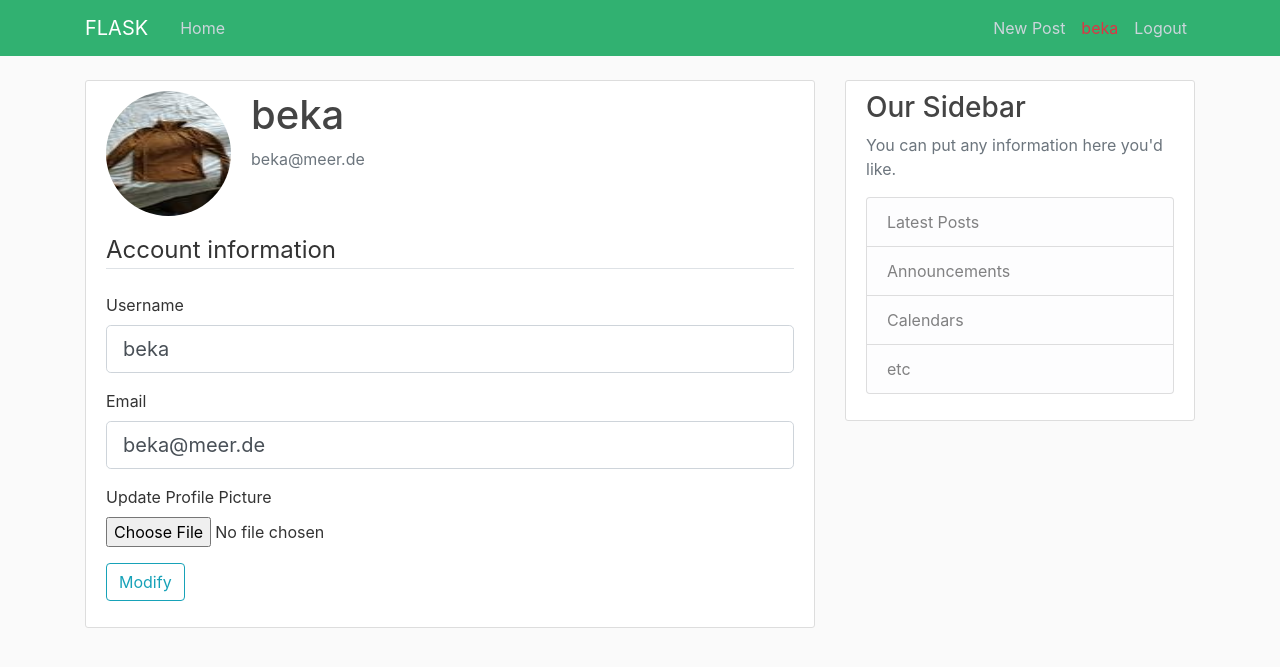
After one commit to Thaddeusz/flask, a Flask app: page /account in a window 1280 px wide. The commit adds this page. Shown: the top 667 px of the page. Run offline with Flask 2, Linux system fonts and the light colour scheme; a user stored in the database is signed in; parts of the project's set-up code (start-up, migrations or seed data) failed here and were passed over; some libraries are stand-ins or nearby versions.

Commit message:
new stuff

```diff
--- a/web_app/__init__.py
+++ b/web_app/__init__.py
@@ -9,6 +9,9 @@ app.config['SECRET_KEY'] = '3badce9f82d5d3567d83e489552ad555'
 app.config["SQLALCHEMY_DATABASE_URI"] = "sqlite:///site.db"
 db = SQLAlchemy(app)
 bcrypt = Bcrypt(app)
+
 login_manager = LoginManager(app)
+login_manager.login_view = "login" # calls this is account is called
+login_manager.login_message_category = "info"
 
 from web_app import routes
--- a/web_app/forms.py
+++ b/web_app/forms.py
@@ -1,7 +1,10 @@
+from typing import Text
 from flask_wtf import FlaskForm
-from wtforms import StringField, PasswordField, SubmitField, BooleanField
+from flask_wtf.file import FileField, FileAllowed
+from wtforms import StringField, PasswordField, SubmitField, BooleanField, TextAreaField
 from wtforms.validators import DataRequired, Email, Length, ValidationError, email_validator, EqualTo
 from web_app.models import User
+from flask_login import current_user
 
 class RegistrationForm(FlaskForm):
     username = StringField("Username", validators=[DataRequired(), Length(min=2, max=20),])
@@ -25,3 +28,28 @@ class LoginForm(FlaskForm):
     password = PasswordField("Password", validators=[DataRequired()])
     remember = BooleanField("Remember me!")
     submit = SubmitField("Log in!")
+
+
+class UpdateAccountForm(FlaskForm):
+    username = StringField("Username", validators=[DataRequired(), Length(min=2, max=20),])
+    email = StringField("Email", validators=[DataRequired(), Email()])
+    picture = FileField("Update Profile Picture", validators=[FileAllowed(["jpg"])])
+    submit = SubmitField("Modify")
+
+    def validate_username(username, email):
+        if username.data is not current_user.username and email.data is current_user.email: # allows change even if the email not changed
+            user = User.query.filter_by(username=username.data).first()
+            if user:
+                raise ValidationError("User already exists")
+
+    def validate_email(email, username):
+        if email.data is not current_user.email and username.data is current_user.username:
+            email = User.query.filter_by(email=email.data).first()
+            if email:
+                raise ValidationError("E-mail already exists")
+
+
+class PostForm(FlaskForm):
+    title = StringField('Title', validators=[DataRequired()])
+    content = TextAreaField('Content', validators=[DataRequired()])
+    submit = SubmitField("Post")
--- a/web_app/routes.py
+++ b/web_app/routes.py
@@ -1,28 +1,18 @@
-from flask import render_template, url_for, flash, redirect
+from flask import render_template, url_for, flash, redirect, request, abort
 from web_app import app, db, bcrypt
-from web_app.forms import RegistrationForm, LoginForm
+from web_app.forms import RegistrationForm, LoginForm, UpdateAccountForm, PostForm
 from web_app.models import User, Post
-from flask_login import login_user
+from flask_login import login_user, current_user, logout_user, login_required
+import secrets
+import os
+from PIL import Image # external library to decrease size of pictures
 
 @app.route("/")
 @app.route("/index")
 def index():
-    user = { 'username' : 'Phillip'}
-    posts = [
-        {
-            'author': "John",
-            'title' : "First post",
-            'date'  : "Today",
-            'body': 'Beautiful day in Portland!'
-        },
-        {
-            'author': "Susan",
-            'title' : "Second post",
-            'date'  : "Today",
-            'body': 'The Avengers movie was so cool!'
-        }
-    ]
-    return render_template('index.html',title="Home page", user=user, posts=posts)
+    page = request.args.get("page", 1, type=int) # get the first page when index loads
+    posts = Post.query.order_by(Post.date_posted.desc()).paginate(page=page, per_page=5) # DB QUERY, object creation and setting up pages, and ordering by latest post
+    return render_template('index.html', title="Home page", posts=posts)
 
 @app.route("/admin")
 def admin():
@@ -31,6 +21,8 @@ def admin():
 
 @app.route("/register", methods=['GET', 'POST'])
 def register():
+    if current_user.is_authenticated:
+        return redirect(url_for("index"))
     form = RegistrationForm()
     if form.validate_on_submit():
         hashed_pw = bcrypt.generate_password_hash(form.password.data)
@@ -43,12 +35,108 @@ def register():
 
 @app.route("/login", methods=['GET', 'POST'])
 def login():
+    if current_user.is_authenticated:
+        return redirect(url_for("index"))
     form = LoginForm()
     if form.validate_on_submit():
         user = User.query.filter_by(email=form.email.data).first()
         if user and bcrypt.check_password_hash(user.password, form.password.data):
             login_user(user, remember=form.remember.data)
-            return redirect(url_for("index"))
+            next_page = request.args.get('next')
+            return redirect(next_page) if next_page else redirect(url_for("index"))
         else:
             flash("No.","danger")
     return render_template('login.html', title="Login", form=form)
+
+@app.route("/logout")
+def logout():
+        if current_user.is_authenticated:
+            logout_user()
+            return redirect(url_for("index"))
+
+
+def save_picture(form_picture):
+    random_hex = secrets.token_hex(8) # generates random name for pictures
+    _, f_ext = os.path.splitext(form_picture.filename) # split filename and extension
+    picture_fn = random_hex + f_ext # combine random and extension
+    picture_path = os.path.join(app.root_path, 'static/profile_pics', picture_fn) # creates a variable to store the pictures
+    output_size = (125, 125) # sets avatar size, pixel
+    i = Image.open(form_picture) # create object for Pillow to decrease size
+    i.thumbnail(output_size) # creates new picture in Pillow
+    i.save(picture_path) # saves picture to profile_pics
+    return picture_fn
+
+
+
+@app.route("/account", methods=['GET', 'POST'])
+@login_required # calls the login_required decorator (function)
+def account(): # this is the func that the base html for_url calls
+    form = UpdateAccountForm()
+    if form.validate_on_submit():
+        if form.picture.data:
+            picture_file = save_picture(form.picture.data)
+            current_user.image_file = picture_file
+        current_user.username = form.username.data
+        current_user.email = form.email.data
+        db.session.commit()
+        flash("Your account has been updated!", "success")
+        return redirect(url_for("account"))
+    elif request.method == "GET":
+        form.username.data = current_user.username
+        form.email.data = current_user.email
+    image_file = url_for("static", filename="profile_pics/" + current_user.image_file)
+    return render_template('account.html', title="Your Account", image_file=image_file, form = form)
+
+@app.route("/new/post", methods=['GET', 'POST']) # show this html and allow http requests
+@login_required # import function that makes the user required to be logged in
+def new_post():
+    form = PostForm() # creating new object from the forms.py's postform Class
+    if form.validate_on_submit():
+        post = Post(title=form.title.data, content=form.content.data, author=current_user) # create a DB entry with the data following
+        db.session.add(post)
+        db.session.commit()
+        flash(f"Post has been successfully created", "success") # this is a Bootstrap thing
+        return redirect(url_for('index'))
+    return render_template('create_post.html', title='New Post', form=form, legend="New Post")
+
+@app.route("/post/<int:post_id>") # getting a variable from a DB, in this case the ID of the post
+def post(post_id):
+    post = Post.query.get_or_404(post_id) #creating a object from a database variable, if no post return template 404
+    return render_template("post.html", title=post.title, post=post)
+
+@app.route("/post/<int:post_id>/update", methods=['GET', 'POST'])
+@login_required
+def update_post(post_id): # MODIFY POST
+    post = Post.query.get_or_404(post_id)
+    if post.author != current_user: # check if the user want to modify is the author
+        abort(403)
+    form = PostForm()
+    if form.validate_on_submit(): # insert into DB
+        post.title = form.title.data
+        post.content = form.content.data
+        db.session.commit()
+        flash(f"Post has been successfully modified", "success") # this is a Bootstrap thing
+        return redirect(url_for('index'))
+    elif request.method == "GET":
+        form.title.data = post.title
+        form.content.data = post.content
+    return render_template('create_post.html', title='Update post', form=form, legend="Update Post")
+
+@app.route("/post/<int:post_id>/delete", methods=['POST'])
+@login_required
+def delete_post(post_id): #DELETE POST
+    post = Post.query.get_or_404(post_id)
+    if post.author != current_user: # check if the user want to modify is the author
+        abort(403)
+    db.session.delete(post)
+    db.session.commit()
+    flash(f"Post has been successfully deleted", "alert")
+    return redirect(url_for('index'))
+
+
+@app.route("/user/<string:username>") # dynamic url from a variable
+def user_posts(username):
+    page = request.args.get("page", 1, type=int) # get the first page when index loads
+    user = User.query.filter_by(username=username).first_or_404() # query the User DB and get the first item
+    posts = Post.query.filter_by(author=user).order_by(Post.date_posted.desc()).paginate(page=page, per_page=2) # DB QUERY, object creation and setting up pages, and ordering by latest post
+    return render_template('user_posts.html', posts=posts, user=user)
--- a/web_app/static/main.css
+++ b/web_app/static/main.css
@@ -1,6 +1,7 @@
 body {
-  background: #ffffff;
+  background: #fafafa;
   color: #333333;
+  margin-top: 5rem;
 }
 
 h1, h2, h3, h4, h5, h6 {
@@ -8,7 +9,7 @@ h1, h2, h3, h4, h5, h6 {
 }
 
 .bg-steel {
-  background-color: #5f788a;
+  background-color: #31b171;
 }
 
 .site-header .navbar-nav .nav-link {
@@ -51,8 +52,8 @@ a.article-title:hover {
 }
 
 .article-metadata {
-  padding-bottom: 1px;
-  margin-bottom: 4px;
+  padding-bottom: 5px;
+  margin-bottom: 3px;
   border-bottom: 1px solid #e3e3e3
 }
 
--- /dev/null
+++ b/web_app/templates/account.html
@@ -0,0 +1,58 @@
+{% extends "base.html" %}
+
+{% block content %}
+    <div class="content-section" >
+        <div class="media" >
+            <img class="rounded-circle account-img" src="{{ image_file }}" >
+            <div class="media-body">
+                <h2 class="account-heading">{{ current_user.username }}</h2>
+                <p class="text-secondary">{{ current_user.email }}</p>
+                <br>
+            </div>
+        </div>
+        <form method="POST", action="" enctype="multipart/form-data">
+            {{ form.hidden_tag() }}
+            <fieldset class="form">
+                <legend class="border-bottom mb-4">Account information</legend>
+                <div class="form-group">
+                    {{ form.username.label(class="form-control-label") }}
+                    {% if form.username.errors %}
+                        {{ form.username(class="form-control form-control-lg is-invalid") }}
+                            <div class="invalid-feedback">
+                            {% for error in form.username.errors %}
+                                <span> {{ error }} </span>
+                            {% endfor %}
+                            </div>
+                    {% else %}
+                        {{ form.username(class="form-control form-control-lg") }}
+                    {% endif %}
+                </div>
+                <div class="form-group">
+                    {{ form.email.label(class="form-control-label") }}
+                    {% if form.email.errors %}
+                        {{ form.email(class="form-control form-control-lg is-invalid") }}
+                            <div class="invalid-feedback">
+                            {% for error in form.email.errors %}
+                                <span> {{ error }} </span>
+                            {% endfor %}
+                            </div>
+                    {% else %}
+                    {{ form.email(class="form-control form-control-lg") }}
+                    {% endif %}
+                </div>
+                <div class="form-group">
+                    {{form.picture.label() }} <br>
+                    {{ form.picture(class="form-control-file") }}
+                    {% if form.picture.errors %}
+                        {% for error in form.picture.errors %}
+                                <span class="text-danger"> {{ error }} </span>
+                        {% endfor %}
+                    {% endif %}
+                </div>
+            </fieldset>
+                <div class="form-group">
+                    {{ form.submit(class="btn btn-outline-info") }}
+                </div>
+        </form>
+    </div>
+{% endblock content %}
--- a/web_app/templates/base.html
+++ b/web_app/templates/base.html
@@ -1,60 +1,77 @@
-<!doctype html>
-<html lang="en">
+<!DOCTYPE html>
+<html>
 <head>
     <!-- Required meta tags -->
     <meta charset="utf-8">
-    <meta name="viewport" content="width=device-width, initial-scale=1">
+    <meta name="viewport" content="width=device-width, initial-scale=1, shrink-to-fit=no">
 
     <!-- Bootstrap CSS -->
-    <link href="https://cdn.jsdelivr.net/npm/bootstrap@5.0.0-beta3/dist/css/bootstrap.min.css" rel="stylesheet" integrity="sha384-eOJMYsd53ii+scO/bJGFsiCZc+5NDVN2yr8+0RDqr0Ql0h+rP48ckxlpbzKgwra6" crossorigin="anonymous">
-    <link rel="stylesheet" type="text/css" href="{{url_for('static', filename="main.css")}}">
+    <link rel="stylesheet" href="https://maxcdn.bootstrapcdn.com/bootstrap/4.0.0/css/bootstrap.min.css" integrity="sha384-Gn5384xqQ1aoWXA+058RXPxPg6fy4IWvTNh0E263XmFcJlSAwiGgFAW/dAiS6JXm" crossorigin="anonymous">
 
+    <link rel="stylesheet" type="text/css" href="{{ url_for('static', filename='main.css') }}">
 </head>
-    <body> <!-- Top Menu -->
-<div class="b-example-divider"></div>
-
-<header class="p-0 bg-dark text-white">
+<body>
+    <header class="site-header">
+      <nav class="navbar navbar-expand-md navbar-dark bg-steel fixed-top">
         <div class="container">
-    <div class="d-flex flex-wrap align-items-center justify-content-center justify-content-lg-start">
-      <a href="/" class="d-flex align-items-center mb-2 mb-lg-0 text-white text-decoration-none">
-        <svg class="bi me-2" width="40" height="32"><use xlink:href="#bootstrap"/></svg>
-      </a>
-
-      <ul class="nav col-12 col-lg-auto me-lg-auto mb-2 justify-content-center mb-md-0">
-        <li><a href="{{url_for('index') }}" class="nav-link px-2 text-secondary">Home</a></li>
-        <li><a href="#" class="nav-link px-2 text-white">Features</a></li>
-        <li><a href="#" class="nav-link px-2 text-white">Pricing</a></li>
-        <li><a href="#" class="nav-link px-2 text-white">FAQs</a></li>
-        <li><a href="#" class="nav-link px-2 text-white">About</a></li>
-      </ul>
-
-      <form class="col-12 col-lg-auto mb-3 mb-lg-0 me-lg-3">
-        <input type="search" class="form-control form-control-dark" placeholder="Search...">
-      </form>
-
-      <div class="text-end">
-        <button type="button" class="btn btn-outline-light me-2"> <a href="{{url_for('login') }}"> Login </a> </button>
-        <button type="button" class="btn btn-warning">  <a href="{{url_for('register') }}"> Sign-up </a> </button>
+          <a class="navbar-brand mr-4" href="/">FLASK</a>
+          <button class="navbar-toggler" type="button" data-toggle="collapse" data-target="#navbarToggle" aria-controls="navbarToggle" aria-expanded="false" aria-label="Toggle navigation">
+            <span class="navbar-toggler-icon"></span>
+          </button>
+          <div class="collapse navbar-collapse" id="navbarToggle">
+            <div class="navbar-nav mr-auto">
+              <a class="nav-item nav-link" href="{{ url_for('index') }}">Home</a>
+            </div>
+            <!-- Navbar Right Side -->
+            <div class="navbar-nav">
+              {% if current_user.is_authenticated %}
+                <a class="nav-item nav-link" href="{{ url_for('new_post') }}">New Post</a>
+                <a class="nav-item nav-link text-danger" href="{{ url_for('account') }}"> {{current_user.username}}</a>
+                <a class="nav-item nav-link" href="{{ url_for('logout') }}">Logout</a>
+              {% else %}
+                <a class="nav-item nav-link" href="{{ url_for('login') }}">Login</a>
+                <a class="nav-item nav-link" href="{{ url_for('register') }}">Register</a>
+              {% endif %}
             </div>
           </div>
         </div>
+      </nav>
     </header>
-<main role="main" class="container"> <!-- Content -->
+    <main role="main" class="container">
       <div class="row">
         <div class="col-md-8">
           {% with messages = get_flashed_messages(with_categories=true) %}
-            {% if messages%}
+            {% if messages %}
               {% for category, message in messages %}
                 <div class="alert alert-{{ category }}">
-                  {{ message}}
+                  {{ message }}
                 </div>
               {% endfor %}
             {% endif %}
           {% endwith %}
           {% block content %}{% endblock %}
         </div>
+        <div class="col-md-4">
+          <div class="content-section">
+            <h3>Our Sidebar</h3>
+            <p class='text-muted'>You can put any information here you'd like.
+              <ul class="list-group">
+                <li class="list-group-item list-group-item-light">Latest Posts</li>
+                <li class="list-group-item list-group-item-light">Announcements</li>
+                <li class="list-group-item list-group-item-light">Calendars</li>
+                <li class="list-group-item list-group-item-light">etc</li>
+              </ul>
+            </p>
+          </div>
+        </div>
       </div>
     </main>
-        <script src="https://cdn.jsdelivr.net/npm/bootstrap@5.0.0-beta3/dist/js/bootstrap.bundle.min.js" integrity="sha384-JEW9xMcG8R+pH31jmWH6WWP0WintQrMb4s7ZOdauHnUtxwoG2vI5DkLtS3qm9Ekf" crossorigin="anonymous"></script>
+
+
+    <!-- Optional JavaScript -->
+    <!-- jQuery first, then Popper.js, then Bootstrap JS -->
+    <script src="https://code.jquery.com/jquery-3.2.1.slim.min.js" integrity="sha384-KJ3o2DKtIkvYIK3UENzmM7KCkRr/rE9/Qpg6aAZGJwFDMVNA/GpGFF93hXpG5KkN" crossorigin="anonymous"></script>
+    <script src="https://cdnjs.cloudflare.com/ajax/libs/popper.js/1.12.9/umd/popper.min.js" integrity="sha384-ApNbgh9B+Y1QKtv3Rn7W3mgPxhU9K/ScQsAP7hUibX39j7fakFPskvXusvfa0b4Q" crossorigin="anonymous"></script>
+    <script src="https://maxcdn.bootstrapcdn.com/bootstrap/4.0.0/js/bootstrap.min.js" integrity="sha384-JZR6Spejh4U02d8jOt6vLEHfe/JQGiRRSQQxSfFWpi1MquVdAyjUar5+76PVCmYl" crossorigin="anonymous"></script>
 </body>
 </html>
```
Also changed, not shown: ideas.txt (+0 -9 lines), web_app/models.py (+10 -0 lines), web_app/templates/create_post.html (added, +44 -0 lines), web_app/templates/index.html (+51 -6 lines), web_app/templates/post.html (added, +15 -0 lines), web_app/templates/user_posts.html (added, +64 -0 lines), web_app/site.db, web_app/static/profile_pics/907137f5c2df3703.jpg (added), web_app/static/profile_pics/def_old.jpg (added), web_app/static/profile_pics/default.jpg (added), 1 other file. Lines whose indentation alone changed are shown as unchanged.
